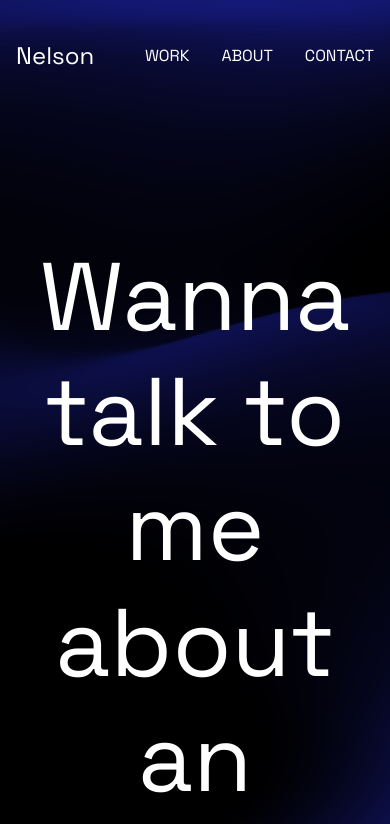
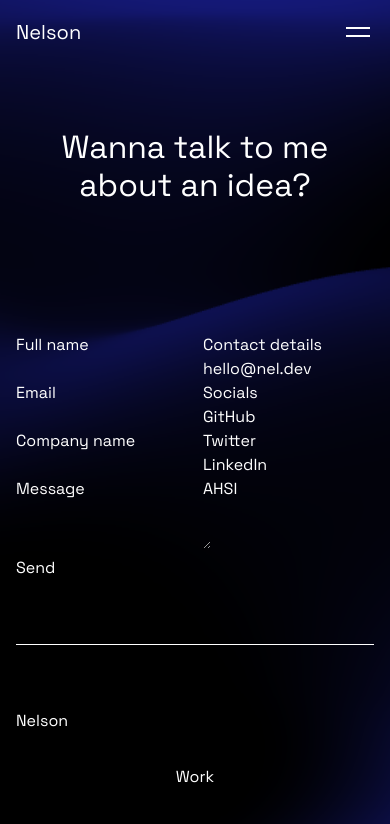
Before and after one commit to nelrnd/portfolio, a Next.js app: page /contact in a window 390 px wide. Shown: the top 824 px of the page. Built offline with nearby package versions, Linux system fonts and the light colour scheme.

Commit message:
Implement mobile navbar

```diff
--- a/app/contact/page.tsx
+++ b/app/contact/page.tsx
@@ -15,7 +15,7 @@ export default async function Page() {
   return (
     <main>
       <Section>
-        <h1 className="text-center text-6x leading-[120%] max-w-[900px] m-auto">
+        <h1 className="text-center text-[2rem] md:text-[4rem] lg:text-[6rem] leading-[120%] max-w-[900px] m-auto">
           {contact.title}
         </h1>
       </Section>
--- a/app/globals.css
+++ b/app/globals.css
@@ -8,6 +8,12 @@
   --container: 75rem;
 }
 
+body {
+  background: var(--background);
+  color: var(--foreground);
+  font-family: Arial, Helvetica, sans-serif;
+}
+
 @theme inline {
   --color-background: var(--background);
   --color-foreground: var(--foreground);
@@ -15,16 +21,6 @@
   --color-subtle: var(--subtle);
   --container-container: var(--container);
   --font-sans: var(--font-grotesk);
-}
-
-:root {
-  font-size: clamp(16px, 1.3333vw, 32px);
-}
-
-body {
-  background: var(--background);
-  color: var(--foreground);
-  font-family: Arial, Helvetica, sans-serif;
 }
 
 @layer components {
--- /dev/null
+++ b/components/mobile-menu.tsx
@@ -0,0 +1,103 @@
+"use client"
+
+import { useEffect, useState, useRef } from "react"
+import gsap from "gsap"
+import { useGSAP } from "@gsap/react"
+import data from "@/data.json"
+import Link from "next/link"
+
+export default function MobileMenu() {
+  const [open, setOpen] = useState(false)
+
+  function toggleOpen() {
+    setOpen((prevOpen) => !prevOpen)
+  }
+
+  useEffect(() => {
+    setOpen(false)
+  }, [])
+
+  return (
+    <div>
+      <button onClick={toggleOpen} className="cursor-pointer relative z-50">
+        <MenuIcon open={open} />
+      </button>
+
+      <MenuSheet open={open} closeMenu={() => setOpen(false)} />
+    </div>
+  )
+}
+
+function MenuIcon({ open }: { open: boolean }) {
+  const container = useRef<SVGSVGElement>(null)
+
+  useGSAP(
+    () => {
+      const bars: SVGPathElement[] = gsap.utils.toArray(".bar")
+
+      gsap.to(bars[0], {
+        y: open ? 4 : 0,
+        rotate: open ? -45 : 0,
+        transformOrigin: "50% 50%",
+      })
+      gsap.to(bars[1], {
+        y: open ? -4 : 0,
+        rotate: open ? 45 : 0,
+        transformOrigin: "50% 50%",
+      })
+    },
+    { dependencies: [open], scope: container }
+  )
+
+  return (
+    <svg
+      width={32}
+      height={32}
+      viewBox="0 0 32 32"
+      fill="none"
+      xmlns="http://www.w3.org/2000/svg"
+      ref={container}
+    >
+      <path d="M28 11V13H4V11H28Z" fill="white" className="bar" />
+      <path d="M28 19V21H4V19H28Z" fill="white" className="bar" />
+    </svg>
+  )
+}
+
+function MenuSheet({
+  open,
+  closeMenu,
+}: {
+  open: boolean
+  closeMenu: () => void
+}) {
+  const { pages } = data
+  const sheetRef = useRef<HTMLDivElement>(null)
+
+  useGSAP(() => {
+    gsap.to(sheetRef.current, { xPercent: open ? -100 : 0 })
+  }, [open])
+
+  return (
+    <div
+      ref={sheetRef}
+      className="fixed top-0 left-0 w-full h-full bg-background/80 backdrop-blur-2xl translate-x-full"
+    >
+      <nav className="p-16 pt-32">
+        <ul className="space-y-8">
+          {pages.map((page) => (
+            <li key={page.name}>
+              <Link
+                onClick={closeMenu}
+                href={page.url}
+                className="text-2xl uppercase p-1"
+              >
+                {page.name}
+              </Link>
+            </li>
+          ))}
+        </ul>
+      </nav>
+    </div>
+  )
+}
--- a/components/navbar.tsx
+++ b/components/navbar.tsx
@@ -1,25 +1,35 @@
 import Link from "next/link"
 import data from "@/data.json"
 import Section from "./section"
+import MobileMenu from "./mobile-menu"
 
 export default function Navbar() {
   const { name, pages } = data
 
   return (
-    <Section as="header" containerClassName="py-10">
-      <nav>
+    <Section
+      as="header"
+      containerClassName="py-0 h-[4rem] sm:h-[5.625rem] flex items-center justify-center"
+    >
+      <nav className="flex-1">
         <ul className="flex items-center gap-8">
-          <li className="mr-auto text-2xl">
+          <li className="mr-auto text-xl sm:text-2xl">
             <Link href="/">{name}</Link>
           </li>
 
+          <div className="hidden sm:flex sm:items-center sm:gap-8 relative top-[2px]">
             {pages.map((page) => (
               <li key={page.url}>
-              <Link href={page.url} className="uppercase">
+                <Link href={page.url} className="p-1 uppercase">
                   {page.name}
                 </Link>
               </li>
             ))}
+          </div>
+
+          <div className="block sm:hidden size-8">
+            <MobileMenu />
+          </div>
         </ul>
       </nav>
     </Section>
--- a/components/section.tsx
+++ b/components/section.tsx
@@ -13,8 +13,13 @@ export default function Section({
 }) {
   const Comp = as || "section"
   return (
-    <Comp className={cn("px-4 md:px-8", className)}>
-      <div className={cn("max-w-container m-auto py-32", containerClassName)}>
+    <Comp className={cn("px-4 sm:px-8", className)}>
+      <div
+        className={cn(
+          "max-w-container m-auto py-16 md:py-32",
+          containerClassName
+        )}
+      >
         {children}
       </div>
     </Comp>
--- a/package.json
+++ b/package.json
@@ -9,7 +9,9 @@
     "lint": "next lint"
   },
   "dependencies": {
+    "@gsap/react": "^2.1.2",
     "clsx": "^2.1.1",
+    "gsap": "^3.13.0",
     "lenis": "^1.3.1",
     "next": "15.3.2",
     "react": "^19.0.0",
```
Also changed, not shown: 1 other file (tests, documents, lock files or other folders). Lines whose indentation alone changed are shown as unchanged.
